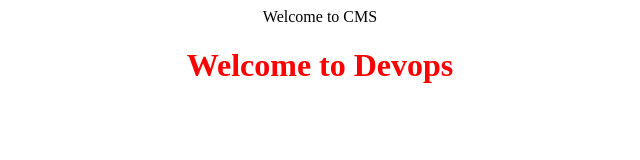
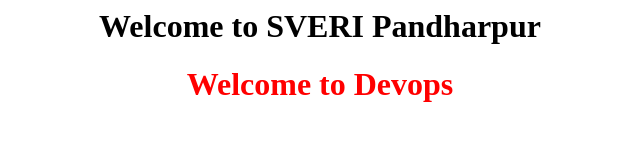
Before and after one commit to sveridevops/cms1, a plain HTML site: page index.html in a window 1280 px wide. Shown: the whole page, without its empty margins (320-960 px from the left). Drawn offline with Linux system fonts and the light colour scheme.

Commit message:
modified index.html

```diff
--- a/index.html
+++ b/index.html
@@ -1,7 +1,7 @@
 <html>
 <body>
 
-<center><h>Welcome to CMS</h1></center>
+<center><h1>Welcome to SVERI Pandharpur</h1></center>
 <center><h1><font color=red>Welcome to Devops</font></h1></center>
 
 </body>
```
